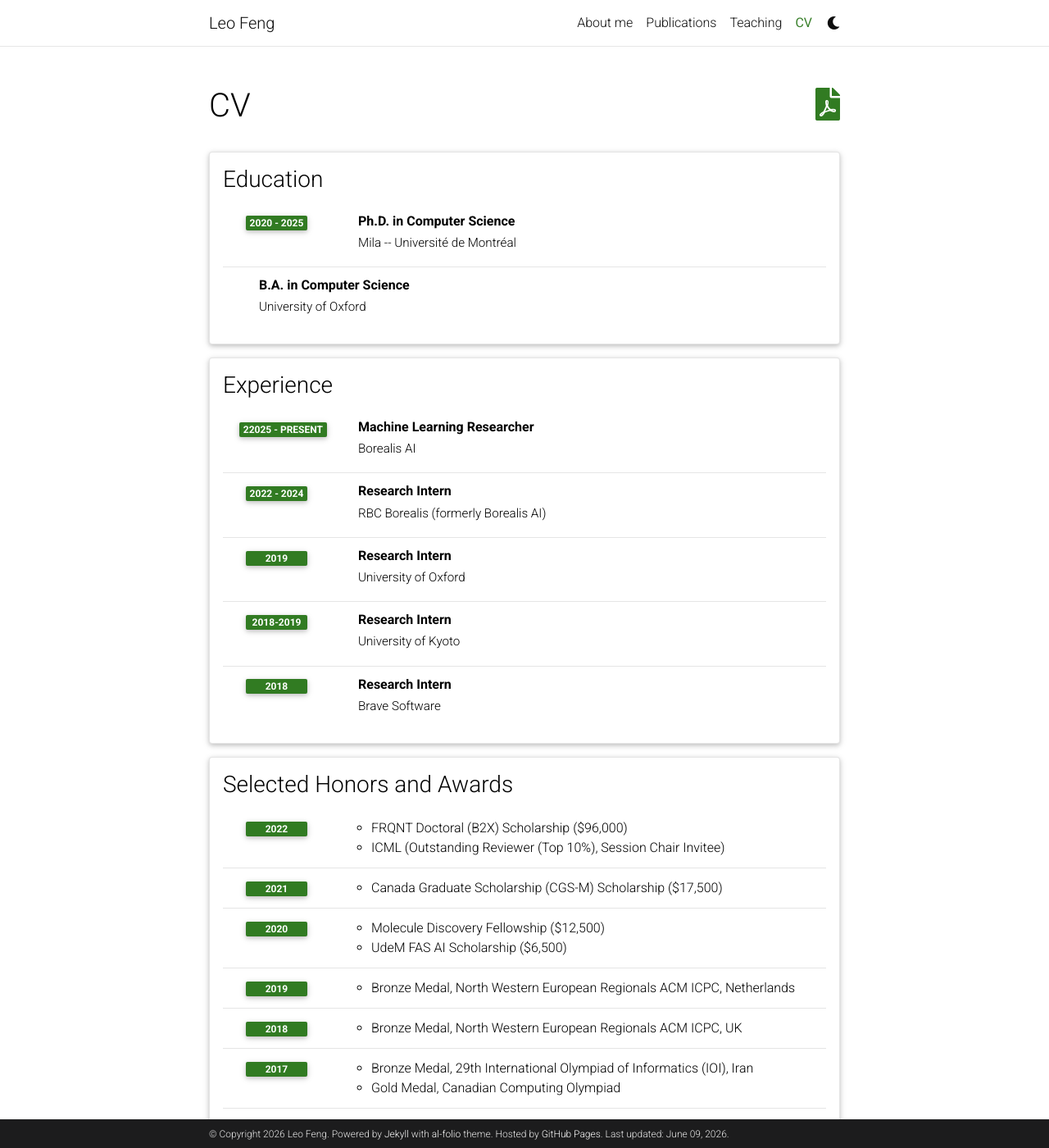
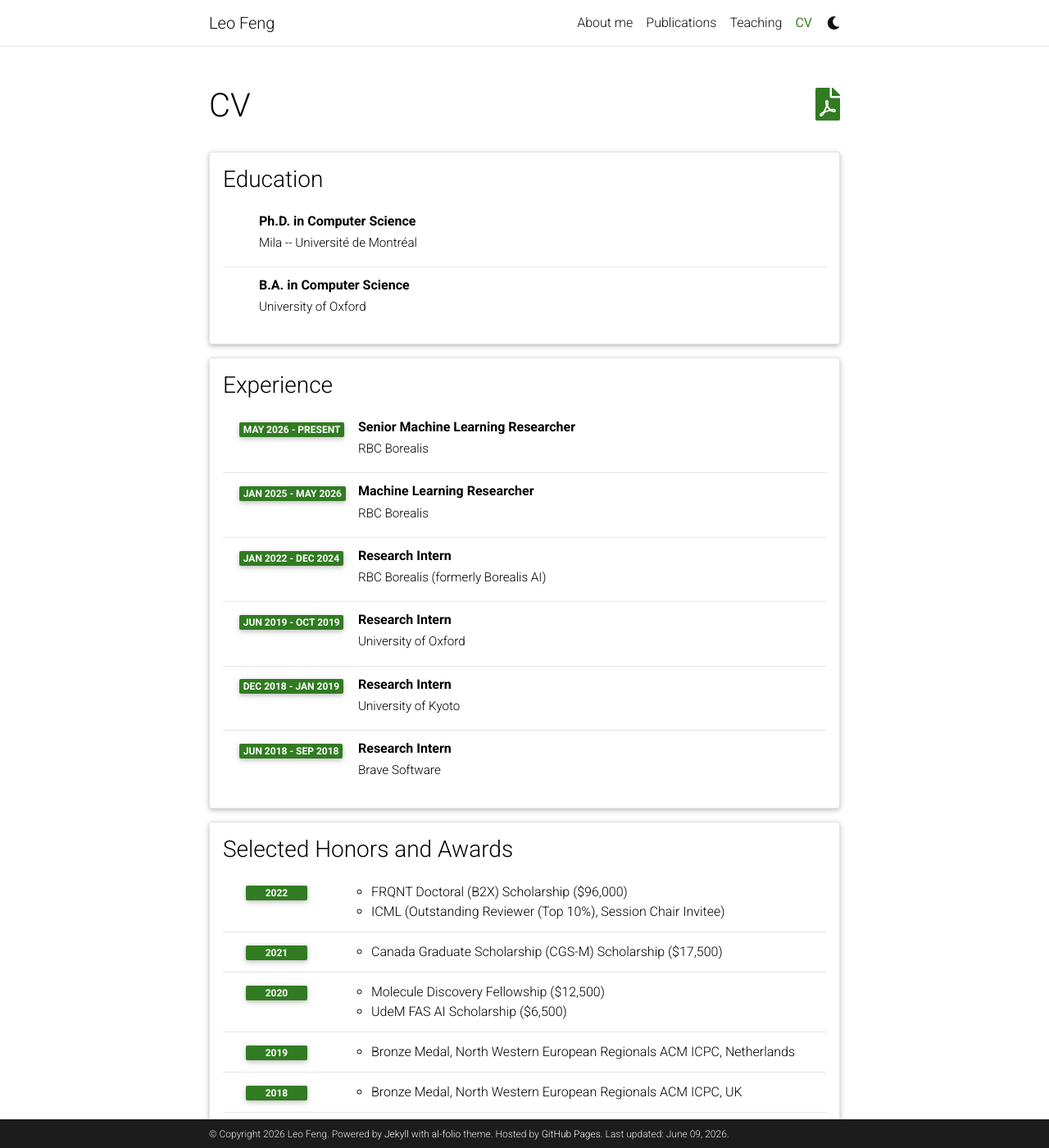
Before and after one commit to leofeng-ca/leofeng-ca.github.io, a Jekyll site: the page built from _pages/cv.md, in a window 1280 px wide and 1400 px high. Shown: the whole window at 82% size. Built offline with Jekyll 4.4.1, drawn with Linux system fonts in a browser that asks for light colours; comment, search, counter and statistics services are not loaded; a style sheet for code colours, icons or effects is not loaded.

Commit message:
update cv.yml

```diff
--- a/_data/cv.yml
+++ b/_data/cv.yml
@@ -13,7 +13,7 @@
   contents:
     - title: Ph.D. in Computer Science
       institution: Mila -- Université de Montréal
-      year: 2020 - 2025
+      # year: 2020 - 2025
       # description:
       #   - Supervised by Prof. Yoshua Bengio
     - title: B.A. in Computer Science
@@ -27,30 +27,33 @@
 - title: Experience
   type: time_table
   contents:
+    - title: Senior Machine Learning Researcher
+      institution: RBC Borealis
+      year: May 2026 - Present
     - title: Machine Learning Researcher
-      institution: Borealis AI
-      year: 22025 - Present
+      institution: RBC Borealis
+      year: Jan 2025 - May 2026
       description:
     - title: Research Intern
       institution: RBC Borealis (formerly Borealis AI)
-      year: 2022 - 2024
+      year: Jan 2022 - Dec 2024
       description:
       # items:
       #   - Supervised by Dr. Mohamed Osama Ahmed, Dr. Frederick Tung, and Dr. Hossein Hajimirsadeghi
       #   - Previously supervised by: Dr. Amir Abdi
     - title: Research Intern
       institution: University of Oxford
-      year: 2019
+      year: Jun 2019 - Oct 2019
       # description:
       #   - Supervised by Dr. Luisa Zintgraf
     - title: Research Intern
       institution: University of Kyoto
-      year: 2018-2019
+      year: Dec 2018 - Jan 2019
       # description:
       #   - Supervised by Prof. Atsuko Sehara-Fujisawa
     - title: Research Intern
       institution: Brave Software
-      year: 2018
+      year: Jun 2018 - Sep 2018
       # description:
       #   - Supervised by Panagiotis Tigas
 
```
